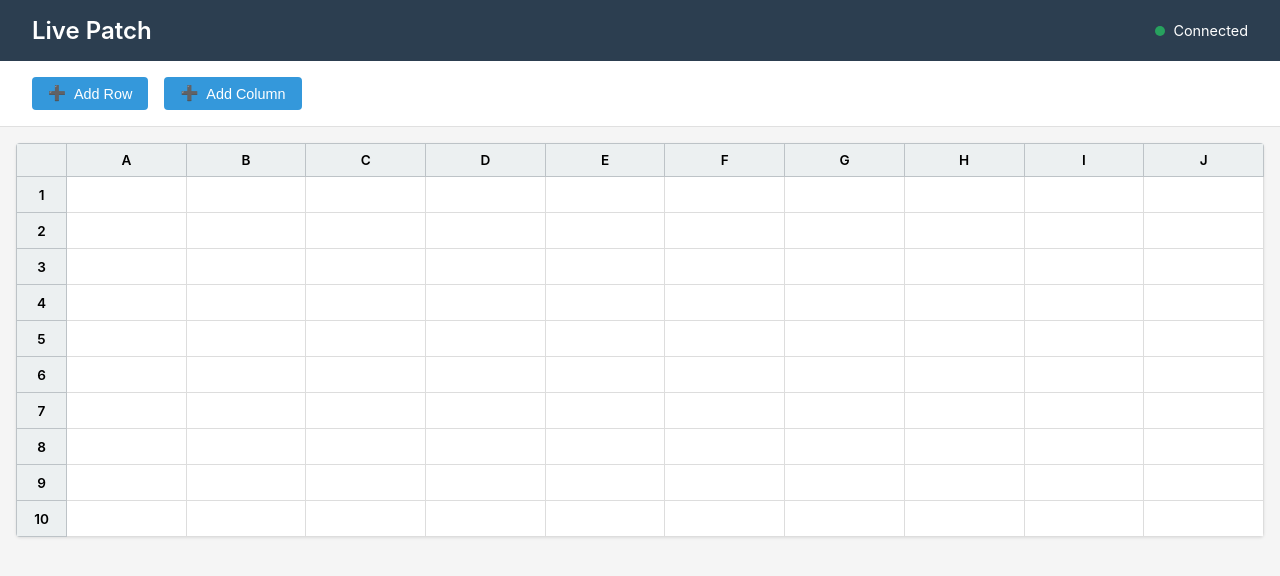
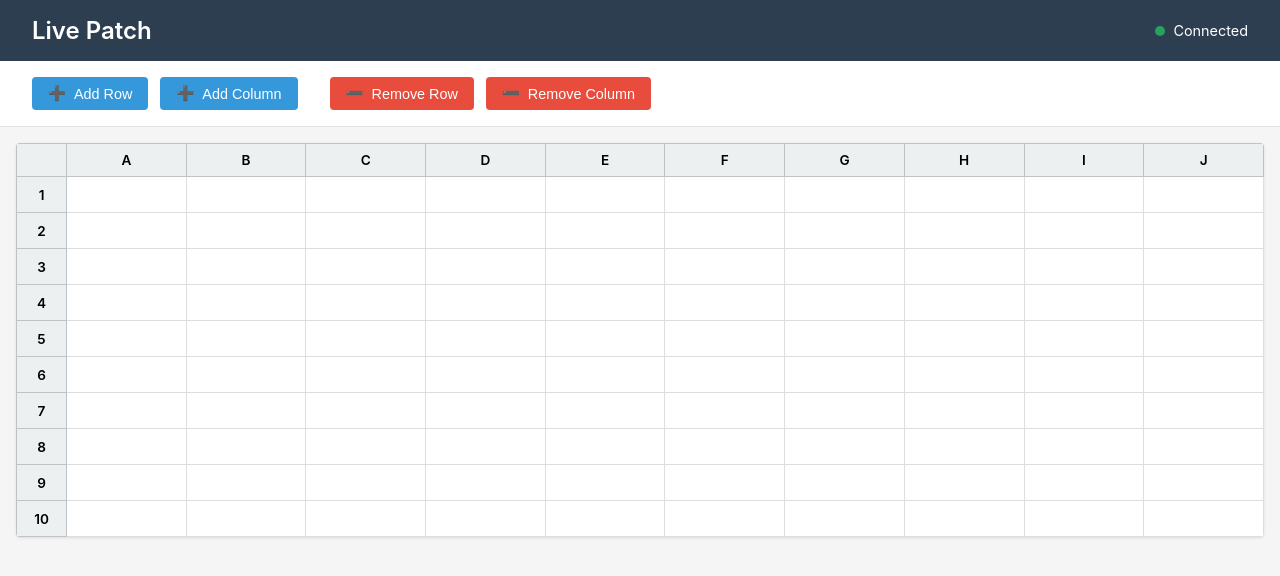
Before and after one commit to legofsalmon/livepatch, a Next.js app: page / in a window 1280 px wide. Shown: the top 576 px of the page. Built offline with nearby package versions, Linux system fonts and the light colour scheme; no server answers; the database is empty.

Commit message:
fixed npm vunerabilities and top row formatting glitch

```diff
--- a/app/page.js
+++ b/app/page.js
@@ -75,6 +75,52 @@ export default function Home() {
     updateSpreadsheet(newData)
   }
 
+  const removeRow = () => {
+    const currentRows = spreadsheetData.rows || 10
+    if (currentRows <= 1) return // Prevent removing all rows
+
+    const newRows = currentRows - 1
+    const newCells = { ...spreadsheetData.cells }
+
+    // Remove cells from the last row
+    Object.keys(newCells).forEach(cellKey => {
+      const [row] = cellKey.split('-').map(Number)
+      if (row >= newRows) {
+        delete newCells[cellKey]
+      }
+    })
+
+    const newData = {
+      ...spreadsheetData,
+      rows: newRows,
+      cells: newCells
+    }
+    updateSpreadsheet(newData)
+  }
+
+  const removeColumn = () => {
+    const currentCols = spreadsheetData.cols || 10
+    if (currentCols <= 1) return // Prevent removing all columns
+
+    const newCols = currentCols - 1
+    const newCells = { ...spreadsheetData.cells }
+
+    // Remove cells from the last column
+    Object.keys(newCells).forEach(cellKey => {
+      const [, col] = cellKey.split('-').map(Number)
+      if (col >= newCols) {
+        delete newCells[cellKey]
+      }
+    })
+
+    const newData = {
+      ...spreadsheetData,
+      cols: newCols,
+      cells: newCells
+    }
+    updateSpreadsheet(newData)
+  }
+
   const updateCell = (row, col, value, formatting) => {
     const cellKey = `${row}-${col}`
     const newData = {
@@ -96,7 +142,12 @@ export default function Home() {
           <span>{isConnected ? 'Connected' : 'Offline'}</span>
         </div>
       </header>
-      <Toolbar onAddRow={addRow} onAddColumn={addColumn} />
+      <Toolbar
+        onAddRow={addRow}
+        onAddColumn={addColumn}
+        onRemoveRow={removeRow}
+        onRemoveColumn={removeColumn}
+      />
       <div className={styles.spreadsheetContainer}>
         <Spreadsheet
           rows={spreadsheetData.rows || 10}
--- a/components/Cell.js
+++ b/components/Cell.js
@@ -98,6 +98,7 @@ export default function Cell({ row, col, value, formatting, isSelected, onClick,
         <FormattingToolbar
           formatting={localFormatting}
           onFormatChange={handleFormatChange}
+          isFirstRow={row === 0}
         />
       )}
       {isEditing ? (
--- a/components/FormattingToolbar.js
+++ b/components/FormattingToolbar.js
@@ -3,7 +3,7 @@
 import { useState } from 'react'
 import styles from '../styles/FormattingToolbar.module.scss'
 
-export default function FormattingToolbar({ formatting, onFormatChange }) {
+export default function FormattingToolbar({ formatting, onFormatChange, isFirstRow = false }) {
   const [showColorPicker, setShowColorPicker] = useState(false)
 
   const toggleBold = () => {
@@ -30,7 +30,7 @@ export default function FormattingToolbar({ formatting, onFormatChange }) {
   ]
 
   return (
-    <div className={styles.formattingToolbar}>
+    <div className={`${styles.formattingToolbar} ${isFirstRow ? styles.positionBelow : ''}`}>
       <button
         className={`${styles.formatButton} ${formatting.bold ? styles.active : ''}`}
         onClick={toggleBold}
--- a/components/Toolbar.js
+++ b/components/Toolbar.js
@@ -1,8 +1,9 @@
 import styles from '../styles/Toolbar.module.scss'
 
-export default function Toolbar({ onAddRow, onAddColumn }) {
+export default function Toolbar({ onAddRow, onAddColumn, onRemoveRow, onRemoveColumn }) {
   return (
     <div className={styles.toolbar}>
+      <div className={styles.toolbarGroup}>
         <button className={styles.toolbarButton} onClick={onAddRow}>
           <span>➕</span> Add Row
         </button>
@@ -10,5 +11,14 @@ export default function Toolbar({ onAddRow, onAddColumn }) {
           <span>➕</span> Add Column
         </button>
       </div>
+      <div className={styles.toolbarGroup}>
+        <button className={`${styles.toolbarButton} ${styles.removeButton}`} onClick={onRemoveRow}>
+          <span>➖</span> Remove Row
+        </button>
+        <button className={`${styles.toolbarButton} ${styles.removeButton}`} onClick={onRemoveColumn}>
+          <span>➖</span> Remove Column
+        </button>
+      </div>
+    </div>
   )
 }
--- a/styles/FormattingToolbar.module.scss
+++ b/styles/FormattingToolbar.module.scss
@@ -11,6 +11,11 @@
   gap: 0.25rem;
   box-shadow: 0 2px 8px rgba(0, 0, 0, 0.15);
   z-index: 100;
+
+  &.positionBelow {
+    top: 100%;
+    margin-top: 2px;
+  }
 }
 
 .formatButton {
--- a/styles/Toolbar.module.scss
+++ b/styles/Toolbar.module.scss
@@ -3,9 +3,16 @@
   background-color: white;
   padding: 1rem 2rem;
   display: flex;
-  gap: 1rem;
+  gap: 2rem;
   border-bottom: 1px solid #e0e0e0;
   flex-wrap: wrap;
+  align-items: center;
+}
+
+.toolbarGroup {
+  display: flex;
+  gap: 0.75rem;
+  align-items: center;
 }
 
 .toolbarButton {
@@ -19,7 +26,7 @@
   display: flex;
   align-items: center;
   gap: 0.5rem;
-  transition: background-color 0.2s;
+  transition: background-color 0.2s, transform 0.1s;
 
   &:hover {
     background-color: #2980b9;
@@ -28,12 +35,24 @@
   &:active {
     transform: scale(0.98);
   }
+
+  &.removeButton {
+    background-color: #e74c3c;
+
+    &:hover {
+      background-color: #c0392b;
+    }
+  }
 }
 
 // Mobile Responsive Styles
 @media (max-width: 768px) {
   .toolbar {
     padding: 0.75rem 1rem;
+    gap: 1rem;
+  }
+
+  .toolbarGroup {
     gap: 0.5rem;
   }
 
```
Also changed, not shown: package.json (+4 -4 lines). Lines whose indentation alone changed are shown as unchanged.
